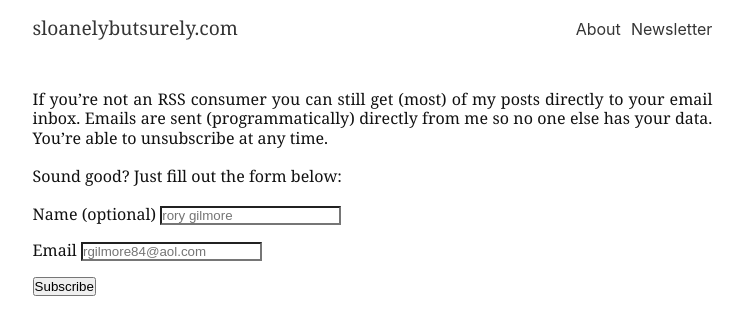
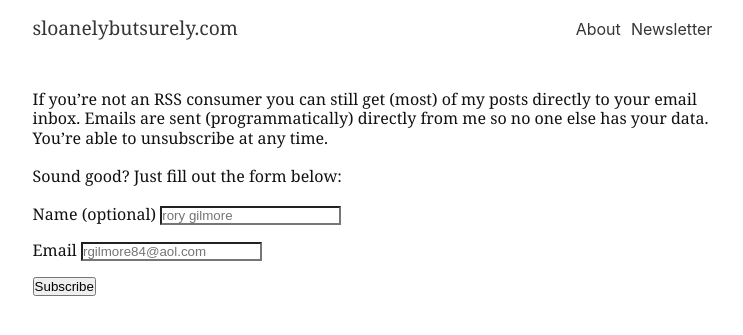
Before and after one commit to sloanelybutsurely/www, a Jekyll site: the page built from newsletter.md, in a window 1280 px wide. Shown: the top 335 px of the page, without its empty margins (260-1003 px from the left). Built offline with Jekyll 4.4.1, drawn with Linux system fonts in a browser that asks for light colours.

Commit message:
use text-wrap pretty, balance when not available

```diff
--- a/_sass/main.css
+++ b/_sass/main.css
@@ -100,8 +100,8 @@
 }
 
 p {
-  hyphens: auto;
-  text-align: justify;
+  text-wrap: balance;
+  text-wrap: pretty;
 }
 
 /* Layout */
```
